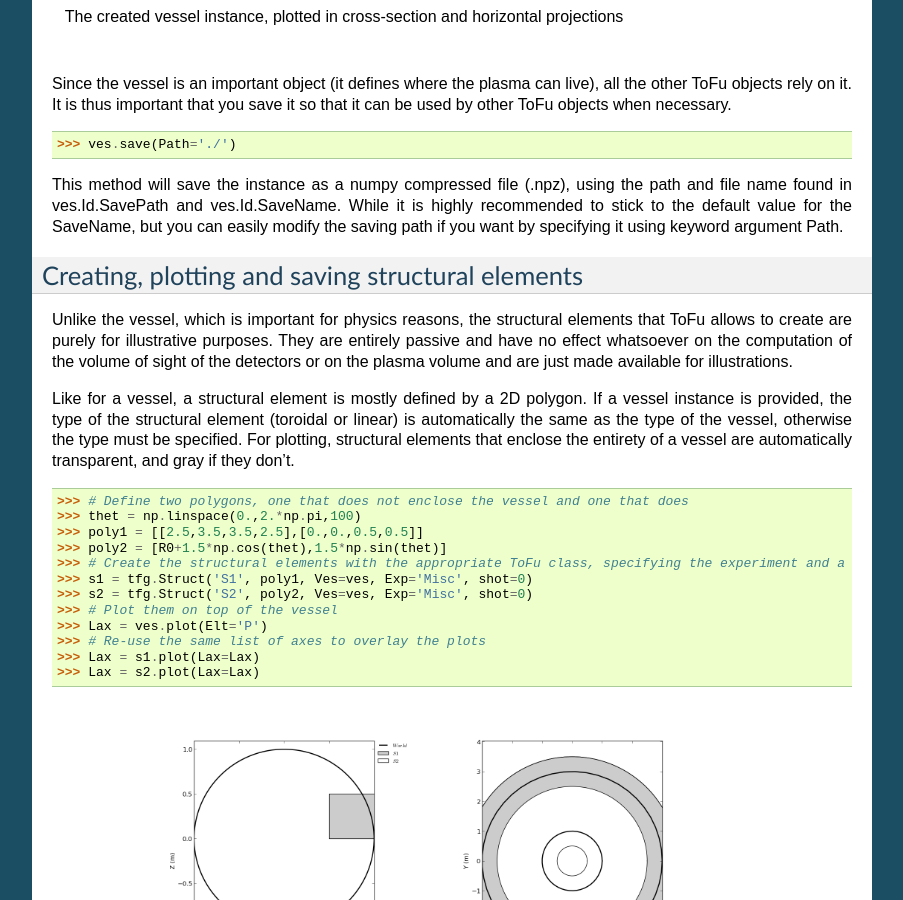
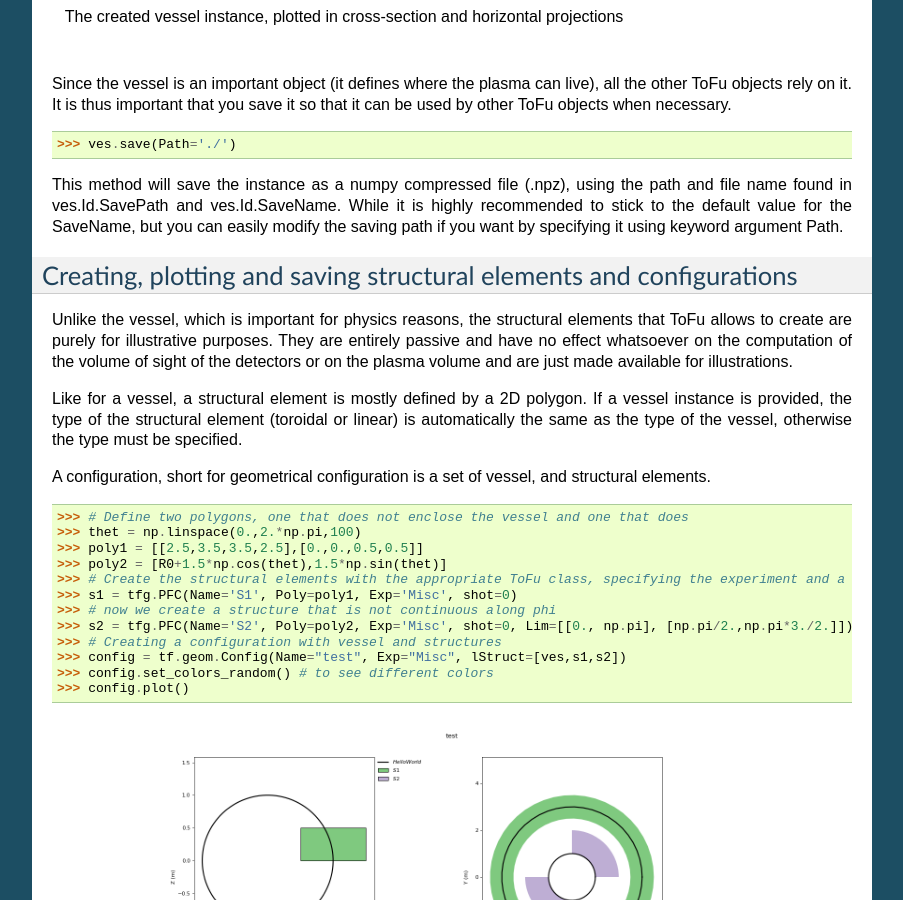
Before and after one commit to ToFuProject/tofu, a Sphinx documentation site: the page built from doc/source/Tutorial_Geom_HowToCreateGeometry.rst, in a window 1280 px wide and 900 px high, scrolled down 2195 px. Shown: the whole window, without its empty margins (198-1101 px from the left). Built offline with Sphinx 7.4.7, drawn with Linux system fonts in a browser that asks for light colours; pages that are not in the unit, such as notebooks, are missing from menus; some of the changed text lies outside the part shown.

Commit message:
[doc] updating doc

```diff
--- a/doc/source/Tutorial_Geom_HowToCreateGeometry.rst
+++ b/doc/source/Tutorial_Geom_HowToCreateGeometry.rst
@@ -66,20 +66,20 @@ Now let's feed this 2D polygon to the appropriate ToFu class and specify that it
 ToFu also asks for a name to be associated to this instance, and an experiment ('Exp') and a shot number (useful when the same experiment changes geometry in time).
 
 >>> # Create a toroidal Ves instance with name 'World', associated to experiment 'Misc' (for 'Miscellaneous') and shot number 0
->>> ves = tfg.Ves('HelloWorld', [poly_R,poly_Z], Type='Tor', Exp='Misc', shot=0)
+>>> ves = tfg.Ves(Name='HelloWorld', Poly=[poly_R,poly_Z], Type='Tor', Exp='Misc', shot=0)
 
 Now the vessel instance is created. I provides you with several key attributes and methods (see :class:`~tofu.geom.Ves` for details).
 Among them the Id attribute is itself a class instance that contains all useful information about this vessel instance for identification, saving... In particular, that's where the name, the default saving path, the Type, the experiment, the shot number... are all stored.
 A default name for saving was also created that automatically includes not only the name you gave but also the module from which this instance was created (tofu.geom or tfg), the type of object, the experiment, the shot number...
 This recommended default pattern is useful for quick identification of saved object, it is advised not to modify it.
 
->>> print ves.Id.SaveName
+>>> print(ves.Id.SaveName)
 TFG_VesTor_Misc_World_sh0
 
 Now, we can simply visualise the created vessel by using the dedicated method (keyword argument 'Elt' specifies the elements of the instance we want to plot, typically one letter corresponds to one element, here we just want the polygon):
 
 >>> # Plot the polygon, by default in two projections (cross-section and horizontal) and return the list of axes
->>> Lax = ves.plot(Elt='P')
+>>> Lax = ves.plot(element='P')
 
 .. figure:: figures_doc/Fig_Tutor_Geom_Basic_02.png
    :height: 300px
@@ -100,28 +100,30 @@ While it is highly recommended to stick to the default value for the SaveName, b
 
 
 
-Creating, plotting and saving structural elements
--------------------------------------------------
+Creating, plotting and saving structural elements and configurations
+---------------------------------------------------------------------
 
 Unlike the vessel, which is important for physics reasons, the structural elements that ToFu allows to create are purely for illustrative purposes. They are entirely passive and have no effect whatsoever on the computation of the volume of sight of the detectors or on the plasma volume and are just made available for illustrations.
 
 Like for a vessel, a structural element is mostly defined by a 2D polygon. If a vessel instance is provided, the type of the structural element (toroidal or linear) is automatically the same as the type of the vessel, otherwise the type must be specified.
-For plotting, structural elements that enclose the entirety of a vessel are automatically transparent, and gray if they don't.
+
+A configuration, short for geometrical configuration is a set of vessel, and structural elements.
 
 >>> # Define two polygons, one that does not enclose the vessel and one that does
 >>> thet = np.linspace(0.,2.*np.pi,100)
 >>> poly1 = [[2.5,3.5,3.5,2.5],[0.,0.,0.5,0.5]]
 >>> poly2 = [R0+1.5*np.cos(thet),1.5*np.sin(thet)]
 >>> # Create the structural elements with the appropriate ToFu class, specifying the experiment and a shot number for keeping track of changes
->>> s1 = tfg.Struct('S1', poly1, Ves=ves, Exp='Misc', shot=0)
->>> s2 = tfg.Struct('S2', poly2, Ves=ves, Exp='Misc', shot=0)
->>> # Plot them on top of the vessel
->>> Lax = ves.plot(Elt='P')
->>> # Re-use the same list of axes to overlay the plots
->>> Lax = s1.plot(Lax=Lax)
->>> Lax = s2.plot(Lax=Lax)
+>>> s1 = tfg.PFC(Name='S1', Poly=poly1, Exp='Misc', shot=0)
+>>> # now we create a structure that is not continuous along phi
+>>> s2 = tfg.PFC(Name='S2', Poly=poly2, Exp='Misc', shot=0, Lim=[[0., np.pi], [np.pi/2.,np.pi*3./2.]])
+>>> # Creating a configuration with vessel and structures
+>>> config = tf.geom.Config(Name="test", Exp="Misc", lStruct=[ves,s1,s2])
+>>> config.set_colors_random() # to see different colors
+>>> config.plot()
 
-.. figure:: figures_doc/Fig_Tutor_Geom_Basic_03.png
+
+.. figure:: figures_doc/config_plot.png
    :height: 300px
    :width: 600 px
    :scale: 100 %
```
Also changed, not shown: doc/source/figures_doc/config_plot.png (added).
